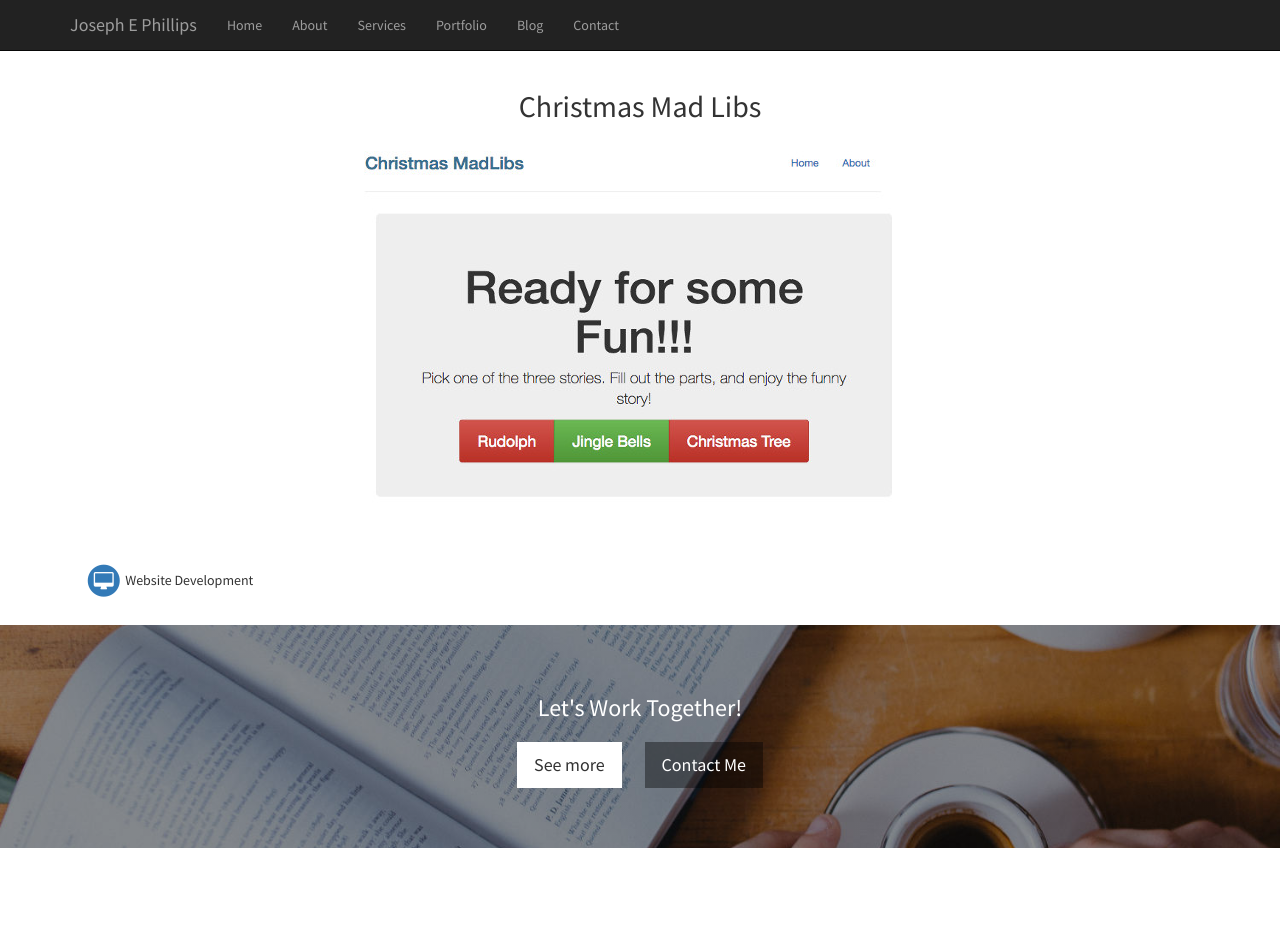
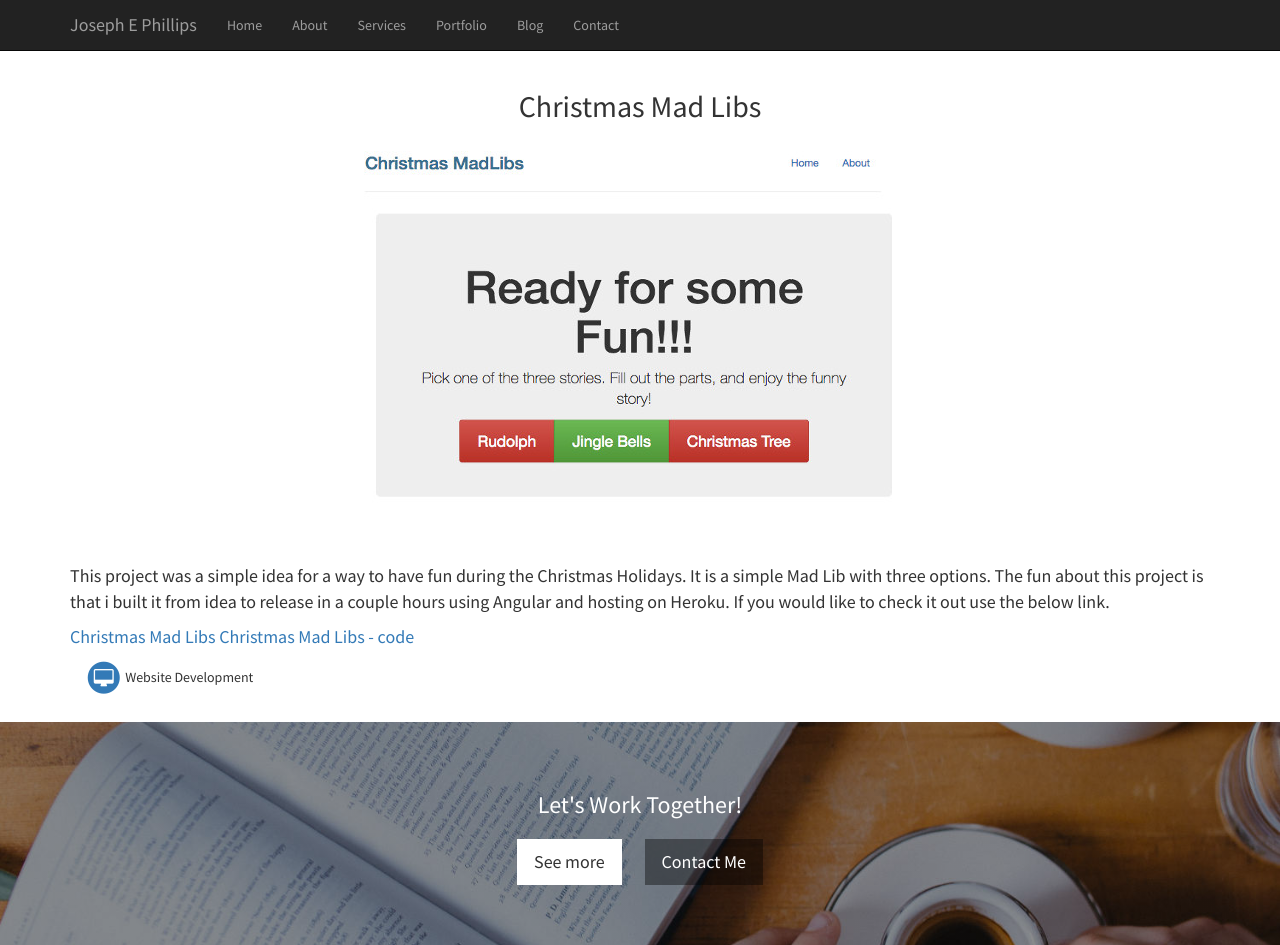
Before and after one commit to 2joephillips/2joephillips.github.io, a Jekyll site: the page built from _projects/christmasmadlibs.md, in a window 1280 px wide and 945 px high. Built offline with Jekyll 4.4.1, drawn with Linux system fonts in a browser that asks for light colours; nearby versions of some CDN libraries.

Commit message:
Updated Christmas Mad Libs Code

```diff
--- a/_projects/christmasmadlibs.md
+++ b/_projects/christmasmadlibs.md
@@ -6,3 +6,10 @@ img: /assets/img/projects/proj-5/thumb.jpg
 tags:
  - Website Development
 ---
+
+This project was a simple idea for a way to have fun during the Christmas Holidays. It is a simple Mad Lib with three options.
+The fun about this project is that i built it from idea to release in a couple hours using Angular and hosting on Heroku. If you would like to check it out
+use the below link.
+
+[Christmas Mad Libs](secure-refuge-85934.herokuapp.com){:target="_blank"}
+[Christmas Mad Libs - code ](https://github.com/2joephillips/christmasMadLib){:target="_blank"}
```
